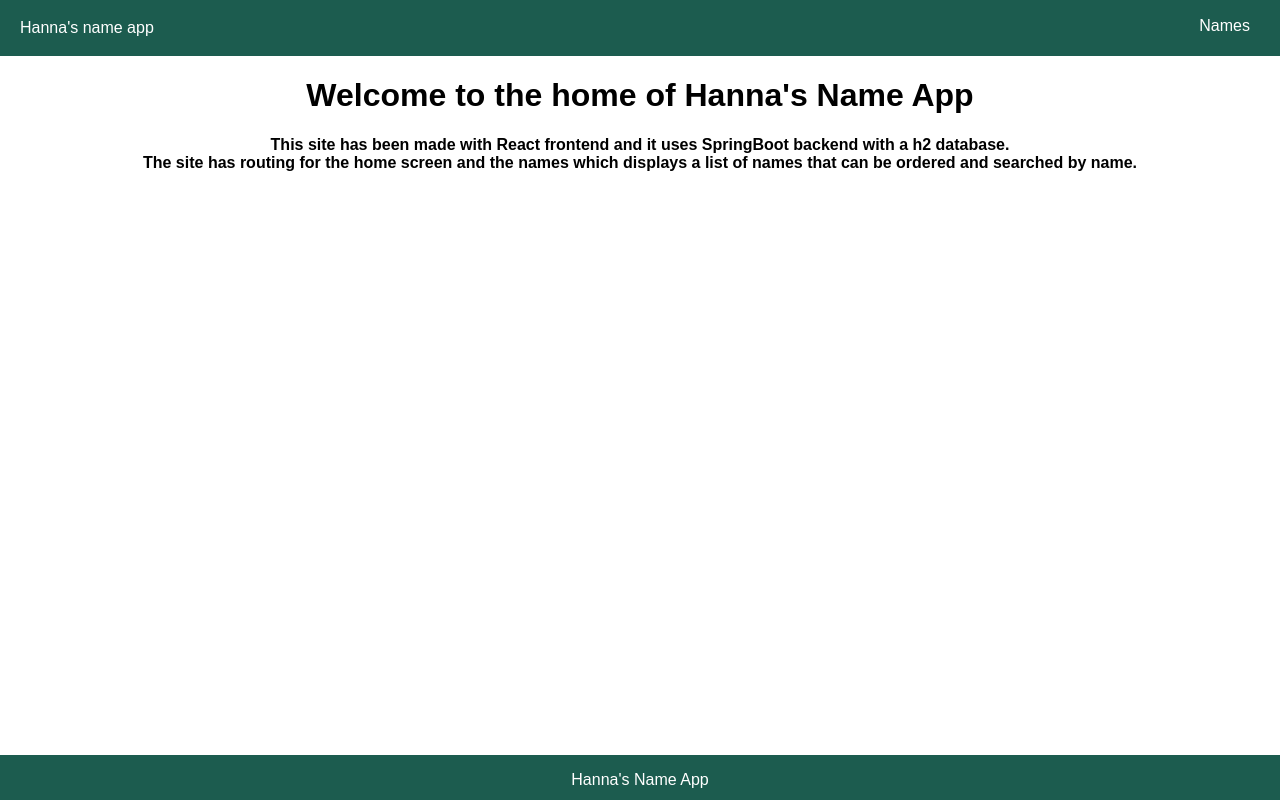
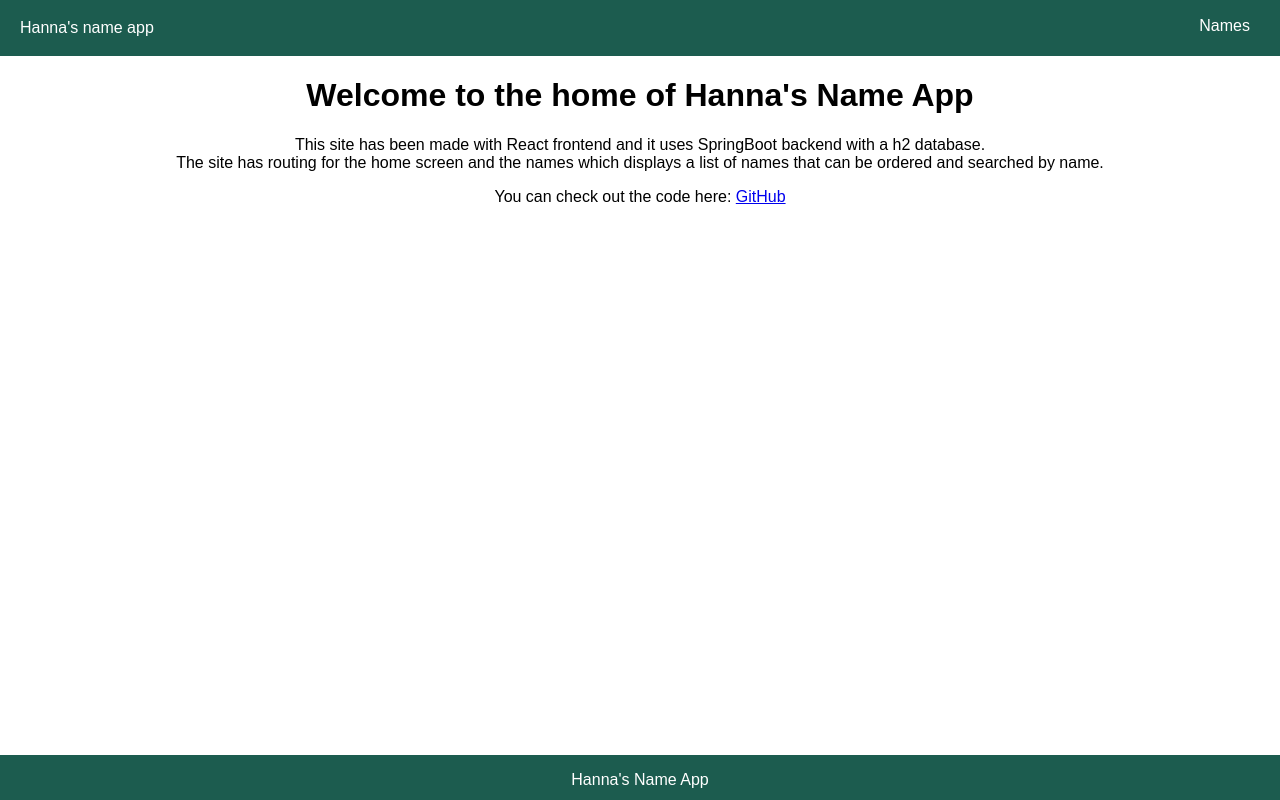
Before and after one commit to HannaTuominen/NameApp, a React app in the folder frontend/: page / in a window 1280 px wide. Built offline with nearby package versions, Linux system fonts and the light colour scheme.

Commit message:
Add a github link to the source code

```diff
--- a/frontend/src/components/Home/Home.js
+++ b/frontend/src/components/Home/Home.js
@@ -4,9 +4,10 @@ const Home = props => (
   <div>
     <div>
       <h1>Welcome to the home of Hanna's Name App</h1>
-      <h4>This site has been made with React frontend and it uses SpringBoot backend with a h2 database. <br/>
+      <p>This site has been made with React frontend and it uses SpringBoot backend with a h2 database. <br/>
         The site has routing for the home screen and the names which displays a list of names that can be ordered and searched by name.
-      </h4>
+      </p>
+      <p>You can check out the code here: <a href={"https://github.com/HannaTuominen/NameApp"}>GitHub</a></p>
     </div>
   </div>
 );
```
